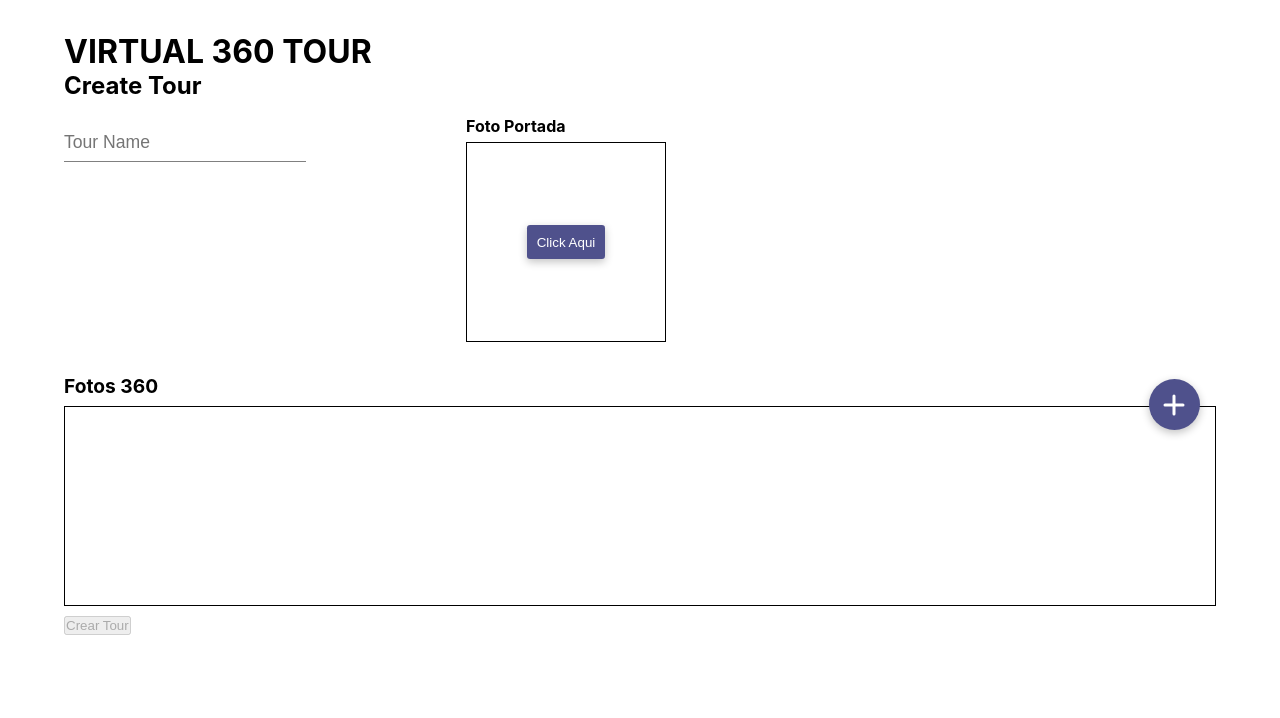
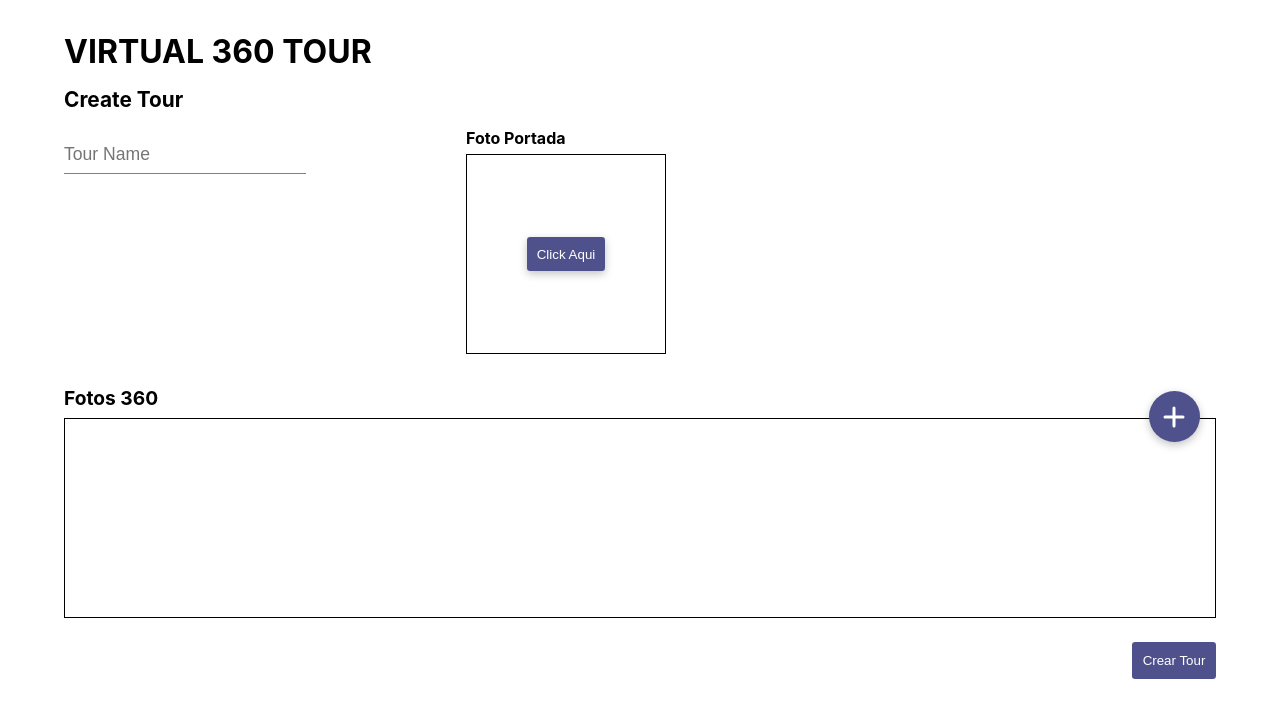
Before and after one commit to Facupelli/Virtual360Tour, a React (Create React App) app in the folder client/: page / in a window 1280 px wide. Shown: the top 718 px of the page. Built offline with nearby package versions, Linux system fonts and the light colour scheme.

Commit message:
uploadImg component styles

```diff
--- a/client/src/components/UploadImages/UploadImages.jsx
+++ b/client/src/components/UploadImages/UploadImages.jsx
@@ -47,7 +47,7 @@ export const UploadTour = ({
 
   return (
     <div>
-      <h2>Create Tour</h2>
+      <p className={s.title}>Create Tour</p>
       <form className={s.form}>
         <input
           style={{ display: "none" }}
@@ -107,7 +107,7 @@ export const UploadTour = ({
         </div>
         {filesLoading && <div>Loading...</div>}
       </div>
-      <div>
+      <div className={s.create_btn_container}>
         <button disabled={!files.length > 0} onClick={handleClickCreate}>
           Crear Tour
         </button>
--- a/client/src/components/UploadImages/UploadImages.module.scss
+++ b/client/src/components/UploadImages/UploadImages.module.scss
@@ -1,4 +1,10 @@
 @use "../../App";
+
+.title {
+  font-size: 1.3rem;
+  font-weight: bold;
+  margin: 1rem 0 0 0;
+}
 
 .form {
   display: flex;
@@ -166,3 +172,23 @@
     }
   }
 }
+
+.create_btn_container {
+  display: flex;
+  justify-content: end;
+
+  button {
+    margin: 1rem 0 0 0;
+
+    background-color: App.$primaryColor;
+    padding: 0.8em;
+    border: none;
+    color: white;
+    border-radius: 0.2rem;
+    cursor: pointer;
+
+    &:hover {
+      background-color: App.$hoverPrimary;
+    }
+  }
+}
```
